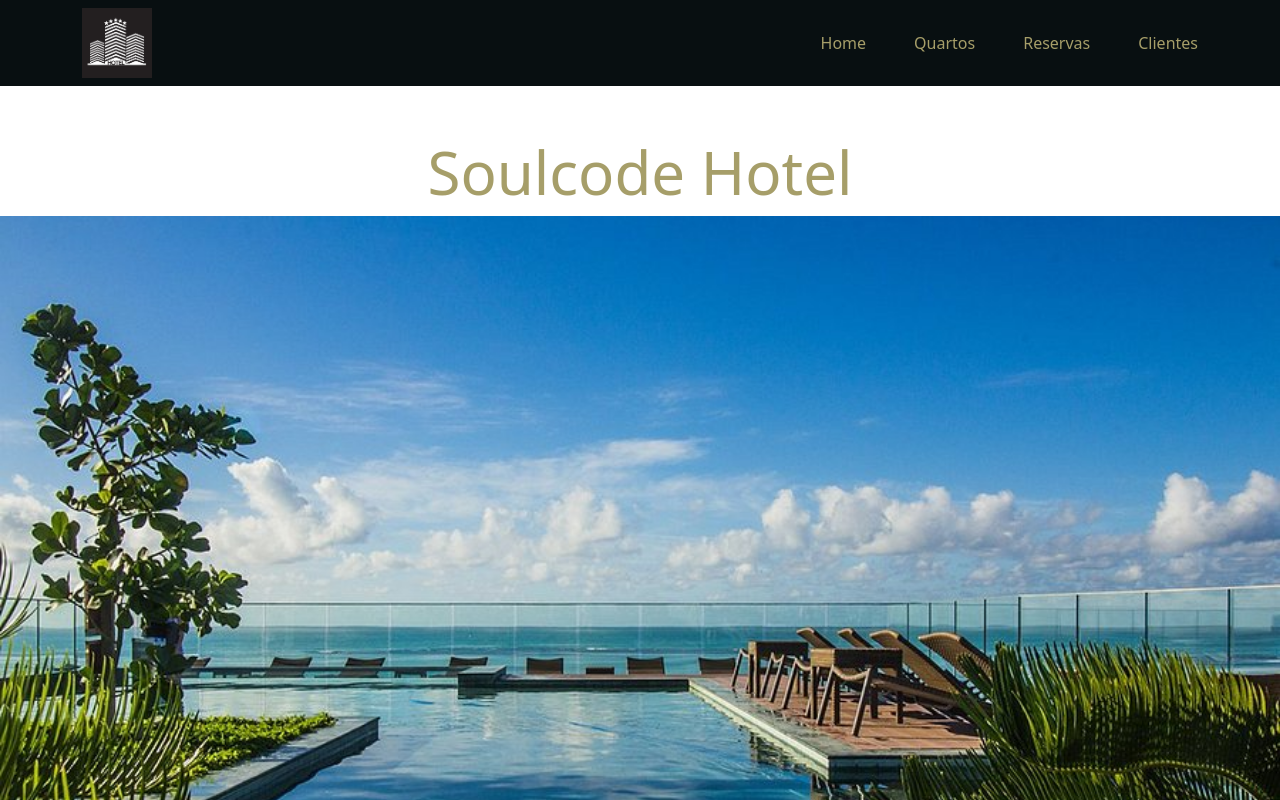
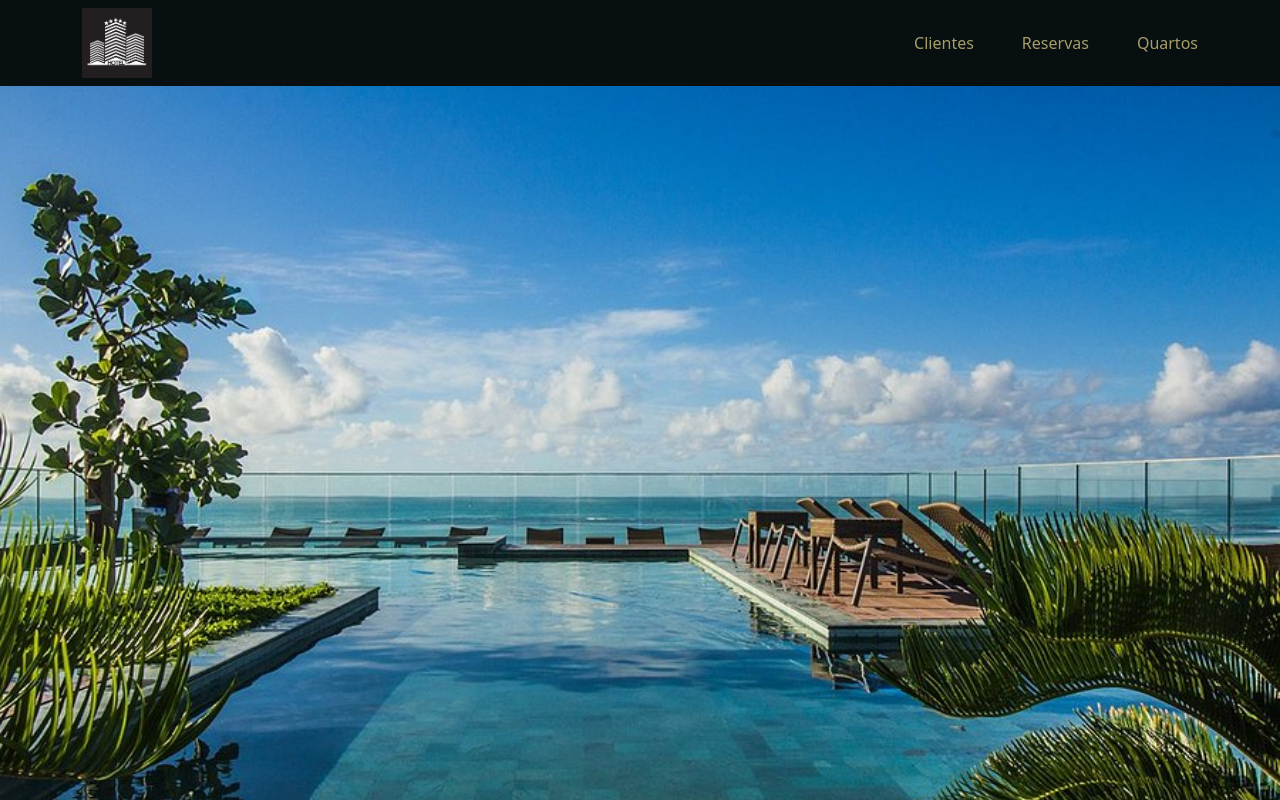
Before and after one commit to nat-riba/AtividadeHotel-Front, a React (Vite) app in the folder atividadehotel-front/: page / in a window 1280 px wide. Shown: the top 800 px of the page. Built offline with nearby package versions, Linux system fonts and the light colour scheme.

Commit message:
Atualizando Home

```diff
--- a/atividadehotel-front/components/Header.jsx
+++ b/atividadehotel-front/components/Header.jsx
@@ -9,10 +9,10 @@ function Header() {
           <img src={logo} alt="logohotel" />
         </Link>
         <div className="d-flex gap-5">
-          <Link to="/">Home</Link>
-          <Link to="/quartos">Quartos</Link>
-          <Link to="/reserva">Reservas</Link>
-          <Link to="/clientes">Clientes</Link>
+         <Link to="/clientes">Clientes</Link>
+         <Link to="/reserva">Reservas</Link>
+         <Link to="/quartos">Quartos</Link>
+
         </div>
       </nav>
     </header>
--- a/atividadehotel-front/src/pages/Home.jsx
+++ b/atividadehotel-front/src/pages/Home.jsx
@@ -5,7 +5,6 @@ function Home() {
   return (
 
     <main>
-      <h1 class="titulo">Soulcode Hotel</h1>
       <div>
 
         <img src="banner-home.png" alt="Hotel Banner" className="w-100" />
```
